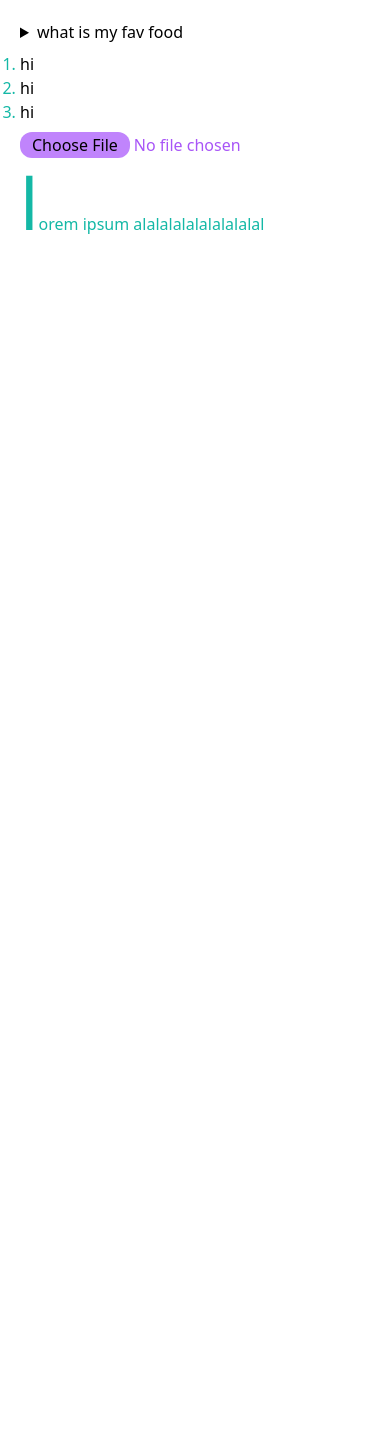
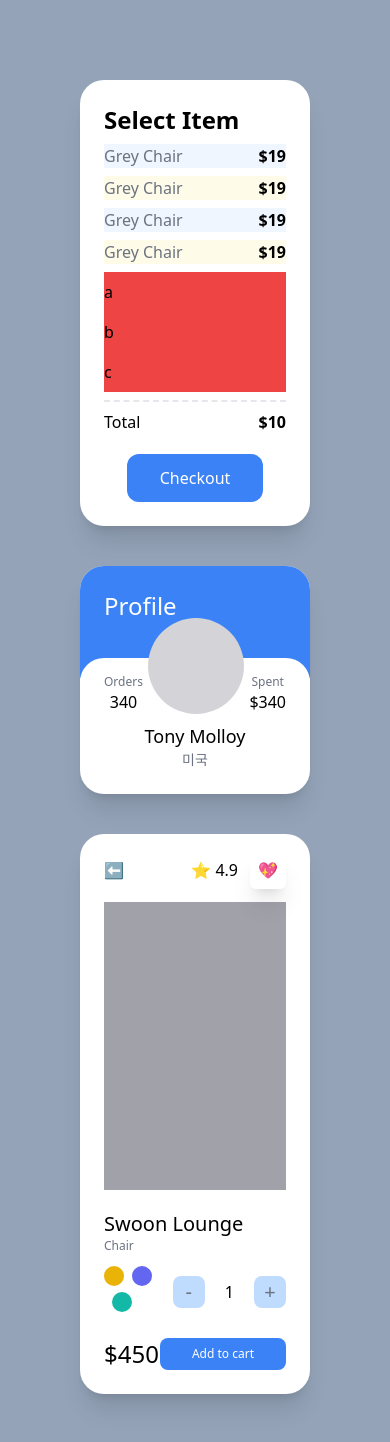
Before and after one commit to bamichoi/carrot-market, a Next.js app: page / in a window 390 px wide. Shown: the top 1442 px of the page. Before the commit the page ends 844 px from the top, so only its background shows below. Built offline with nearby package versions, Linux system fonts and the light colour scheme.

Commit message:
responsive modifires

```diff
--- a/pages/index.tsx
+++ b/pages/index.tsx
@@ -5,24 +5,102 @@
 
 const Home: NextPage = () => {
   return (
-    <div className="flex flex-col space-y-2 p-5">
-      <details className="open:text-whitle select-none open:bg-indigo-400">
-        <summary className="cursor-pointer">what is my fav food</summary>
-        <span className="">My fav food is Kimchi</span>
-      </details>
-      <ul className="list-decimal marker:text-teal-500">
-        <li>hi</li>
-        <li>hi</li>
-        <li>hi</li>
-      </ul>
-      <input
-        type="file"
-        className="file:hover: text-purple-500 file:cursor-pointer file:rounded-xl file:border-0 file:bg-purple-400
-        file:px-3 file:transition-colors file:hover:border-2 file:hover:bg-white"
-      ></input>
-      <p className="first-letter:text-7xl first-line:text-teal-500 first-letter:hover:text-purple-400">
-        lorem ipsum alalalalalalalalalal
-      </p>
+    <div className="grid min-h-screen gap-10 bg-slate-400 py-20 px-20">
+      <div
+        className="rounded-3xl bg-white p-6 shadow-xl sm:bg-red-400
+      sm:hover:bg-pink-500 md:bg-teal-400 lg:bg-indigo-400 xl:bg-amber-400 2xl:bg-pink-500"
+      >
+        <span className="text-2xl font-semibold">Select Item</span>
+        <ul>
+          {[1, 2, 3, 4].map((i) => (
+            <div
+              key={i}
+              className="my-2 flex justify-between first:bg-teal-50 last:bg-amber-50 odd:bg-blue-50 even:bg-yellow-50"
+            >
+              <span className="text-gray-500">Grey Chair</span>
+              <span className="font-semibold">$19</span>
+            </div>
+          ))}
+        </ul>
+        <ul>
+          {["a", "b", "c", ""].map((c, i) => (
+            <li className="bg-red-500 py-2 empty:hidden" key={i}>
+              {c}
+            </li>
+          ))}
+        </ul>
+        <div className="mt-2 flex justify-between border-t-2 border-dashed pt-2">
+          <span>Total</span>
+          <span className="font-semibold">$10</span>
+        </div>
+        <button
+          className="mx-auto mt-5 block w-3/4
+          rounded-xl bg-blue-500 p-3 text-center text-white
+          hover:bg-teal-500 hover:text-black
+          focus:bg-red-500 active:bg-yellow-500
+          "
+        >
+          Checkout
+        </button>
+      </div>
+      <div className="overflow-hidden rounded-3xl bg-white shadow-xl">
+        <div className="bg-blue-500 p-6 pb-14">
+          <span className="text-2xl text-white">Profile</span>
+        </div>
+        <div className="relative -top-5 rounded-3xl bg-white p-6">
+          <div className="relative -top-16 flex items-end justify-between">
+            <div className="flex flex-col items-center">
+              <span className="text-xs text-gray-500">Orders</span>
+              <span className="font-medium">340</span>
+            </div>
+            <div className="h-24 w-24 rounded-full bg-zinc-300" />
+            <div className="flex flex-col items-center">
+              <span className="text-xs text-gray-500">Spent</span>
+              <span className="font-medium">$340</span>
+            </div>
+          </div>
+          <div className="relative  -mt-14 -mb-5 flex flex-col items-center">
+            <span className="text-lg font-medium">Tony Molloy</span>
+            <span className="text-sm text-gray-500">미국</span>
+          </div>
+        </div>
+      </div>
+      <div className="rounded-3xl bg-white p-6 shadow-xl">
+        <div className="mb-5 flex items-center justify-between">
+          <span>⬅️</span>
+          <div className="space-x-3">
+            <span>⭐️ 4.9</span>
+            <span className="rounded-md p-2 shadow-xl">💖</span>
+          </div>
+        </div>
+        <div className="mb-5 h-72 bg-zinc-400" />
+        <div className="flex flex-col">
+          <span className="text-xl font-medium">Swoon Lounge</span>
+          <span className="text-xs text-gray-500">Chair</span>
+          <div className="mt-3 mb-5 flex items-center justify-between">
+            <div className="space-x-2">
+              <button className="h-5 w-5 rounded-full bg-yellow-500 ring-yellow-500 ring-offset-2 transition focus:ring-2" />
+              <button className="h-5 w-5 rounded-full bg-indigo-500 ring-indigo-500 ring-offset-2 transition focus:ring-2" />
+              <button className="h-5 w-5 rounded-full bg-teal-500 ring-teal-500 ring-offset-2 transition focus:ring-2" />
+            </div>
+            <div className="flex items-center space-x-5">
+              <button className=" flex aspect-square w-8 items-center justify-center rounded-lg bg-blue-200 text-xl text-gray-500">
+                -
+              </button>
+              <span>1</span>
+              <button className=" flex aspect-square w-8 items-center justify-center rounded-lg bg-blue-200 text-xl text-gray-500">
+                +
+              </button>
+            </div>
+          </div>
+          <div className="flex items-center justify-between">
+            <span className="text-2xl font-medium">$450</span>
+            <button className="rounded-lg bg-blue-500 py-2 px-8 text-center text-xs text-white">
+              Add to cart
+            </button>
+          </div>
+        </div>
+      </div>
     </div>
   );
 };
```
